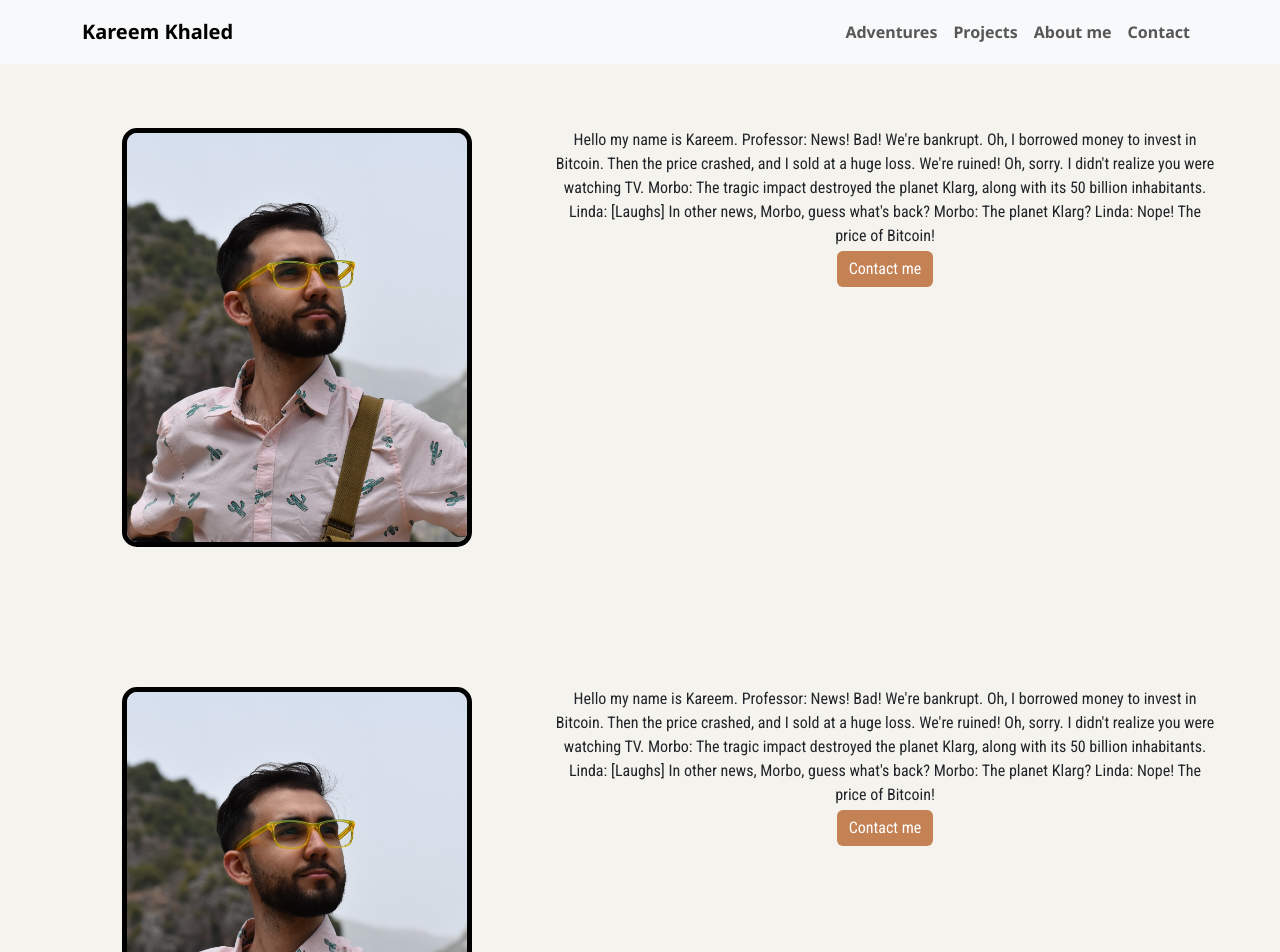
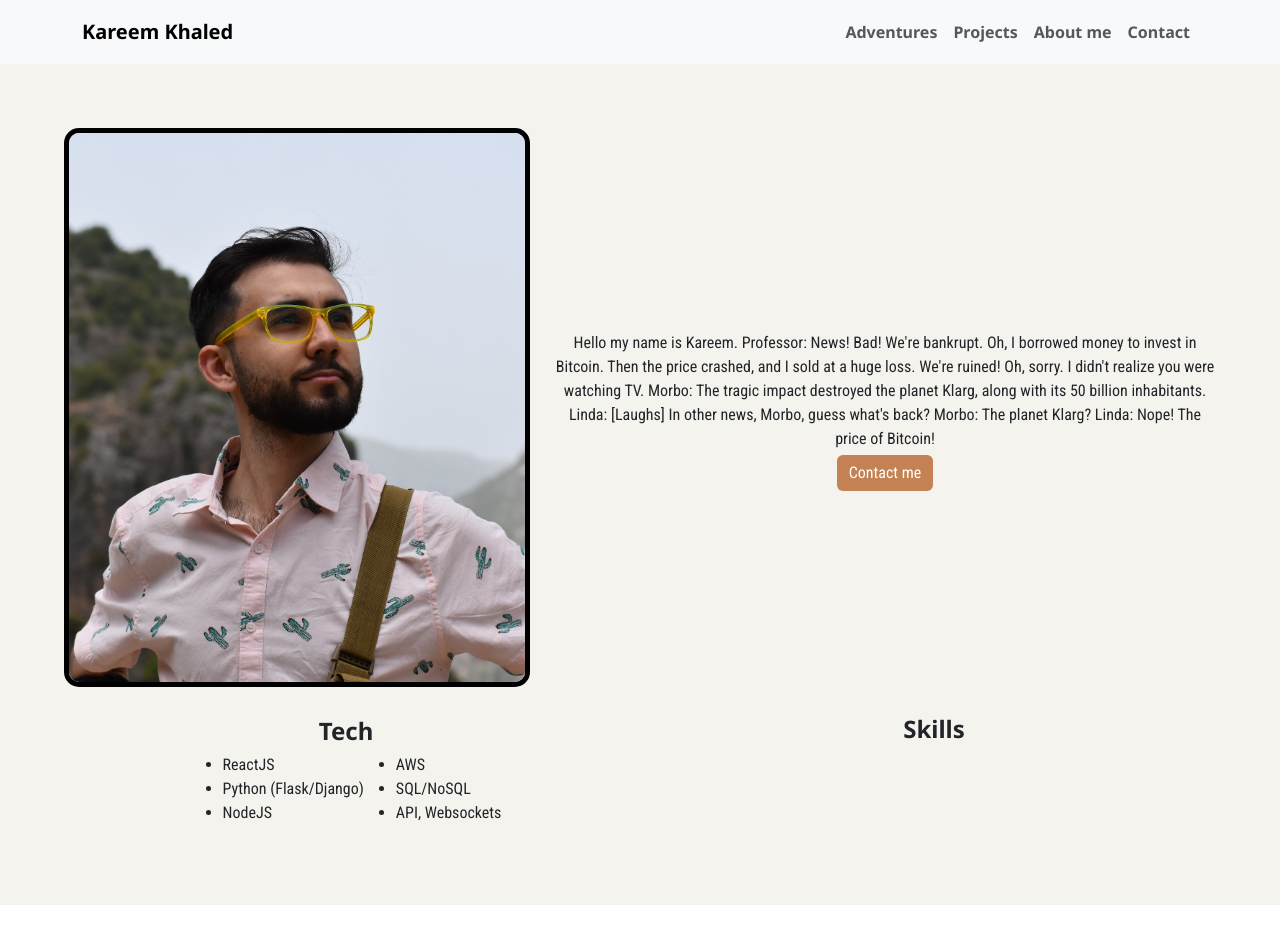
Before and after one commit to CSG55/kareem-portfolio, a React (Create React App) app in the folder kareem-portfolio/: page /about-me in a window 1280 px wide. Shown: the top 952 px of the page. After the commit the page ends 905 px from the top, so only its background shows below. Built offline with nearby package versions, Linux system fonts and the light colour scheme.

Commit message:
adding layout for tech section

```diff
--- a/kareem-portfolio/src/components/Skills/SkillsDashboard.js
+++ b/kareem-portfolio/src/components/Skills/SkillsDashboard.js
@@ -12,25 +12,36 @@ function SkillsDashboard() {
     return (
         <div className="skills-view">
             <Row>
-                <Col sm={12} md={5} lg={5}>
+                <Col xs={12} sm={5} md={5} lg={5}>
                     <img className={'headshot-img'} src={'/images/kareem-headshot-crop.png'} alt={'kareem head shot'}></img>
                 </Col>
-                <Col sm={12} md={7} lg={7}>
+                <Col className={'short-blurb-container'} xs={12} sm={7} md={7} lg={7}>
                     <div className="short-blurb">
                         Hello my name is Kareem. Professor: News! Bad! We're bankrupt. Oh, I borrowed money to invest in Bitcoin. Then the price crashed, and I sold at a huge loss. We're ruined! Oh, sorry. I didn't realize you were watching TV. Morbo: The tragic impact destroyed the planet Klarg, along with its 50 billion inhabitants. Linda: [Laughs] In other news, Morbo, guess what's back? Morbo: The planet Klarg? Linda: Nope! The price of Bitcoin!
                     </div>
                     <button className={'btn btn-primary'}>Contact me</button>
                 </Col>
             </Row>
-            <Row>
-                <Col sm={12} md={5} lg={5}>
-                    <img className={'headshot-img'} src={'/images/kareem-headshot-crop.png'} alt={'kareem head shot'}></img>
+            <Row className={'skills-header'}>
+                <Col sm={6} md={6} lg={6}>
+                    <Row>
+                        <h4 className={'skills-heading'}>Tech</h4>
+                        <div className={'skills-list-container'}>
+                            <ul className={'skills-list'}>
+                                <li>ReactJS</li>
+                                <li>Python (Flask/Django)</li>
+                                <li>NodeJS</li>
+                            </ul>
+                            <ul className={'skills-list'}>
+                                <li>AWS</li>
+                                <li>SQL/NoSQL</li>
+                                <li>API, Websockets</li>
+                            </ul>
+                        </div>
+                    </Row>
                 </Col>
-                <Col sm={12} md={7} lg={7}>
-                    <div className="short-blurb">
-                        Hello my name is Kareem. Professor: News! Bad! We're bankrupt. Oh, I borrowed money to invest in Bitcoin. Then the price crashed, and I sold at a huge loss. We're ruined! Oh, sorry. I didn't realize you were watching TV. Morbo: The tragic impact destroyed the planet Klarg, along with its 50 billion inhabitants. Linda: [Laughs] In other news, Morbo, guess what's back? Morbo: The planet Klarg? Linda: Nope! The price of Bitcoin!
-                    </div>
-                    <button className={'btn btn-primary'}>Contact me</button>
+                <Col sm={6} md={6} lg={6}>
+                    <h4 className={'skills-heading'}>Skills</h4>
                 </Col>
             </Row>
         </div>
--- a/kareem-portfolio/src/styles/skills.scss
+++ b/kareem-portfolio/src/styles/skills.scss
@@ -9,10 +9,31 @@
 
     & img {
       max-width: 100%;
-      max-height: 75%;
+      max-height: 100%;
       vertical-align: middle;
       border-radius: 15px;
       background-color: $tertiary-beige;
       border: 5px solid black;
     }
+
+  & .short-blurb-container{
+    flex-direction: column;
+    align-items: center;
+    display: flex;
+    justify-content: center;
+    margin-top: 10px;
+  }
+
+  & .skills-heading {
+    font-weight: bold;
+    margin-top: 5%;
+  }
+  & .skills-list-container {
+    display: flex;
+    justify-content: center;
+    & .skills-list {
+      text-align: left;
+    }
+  }
+
 }
```
